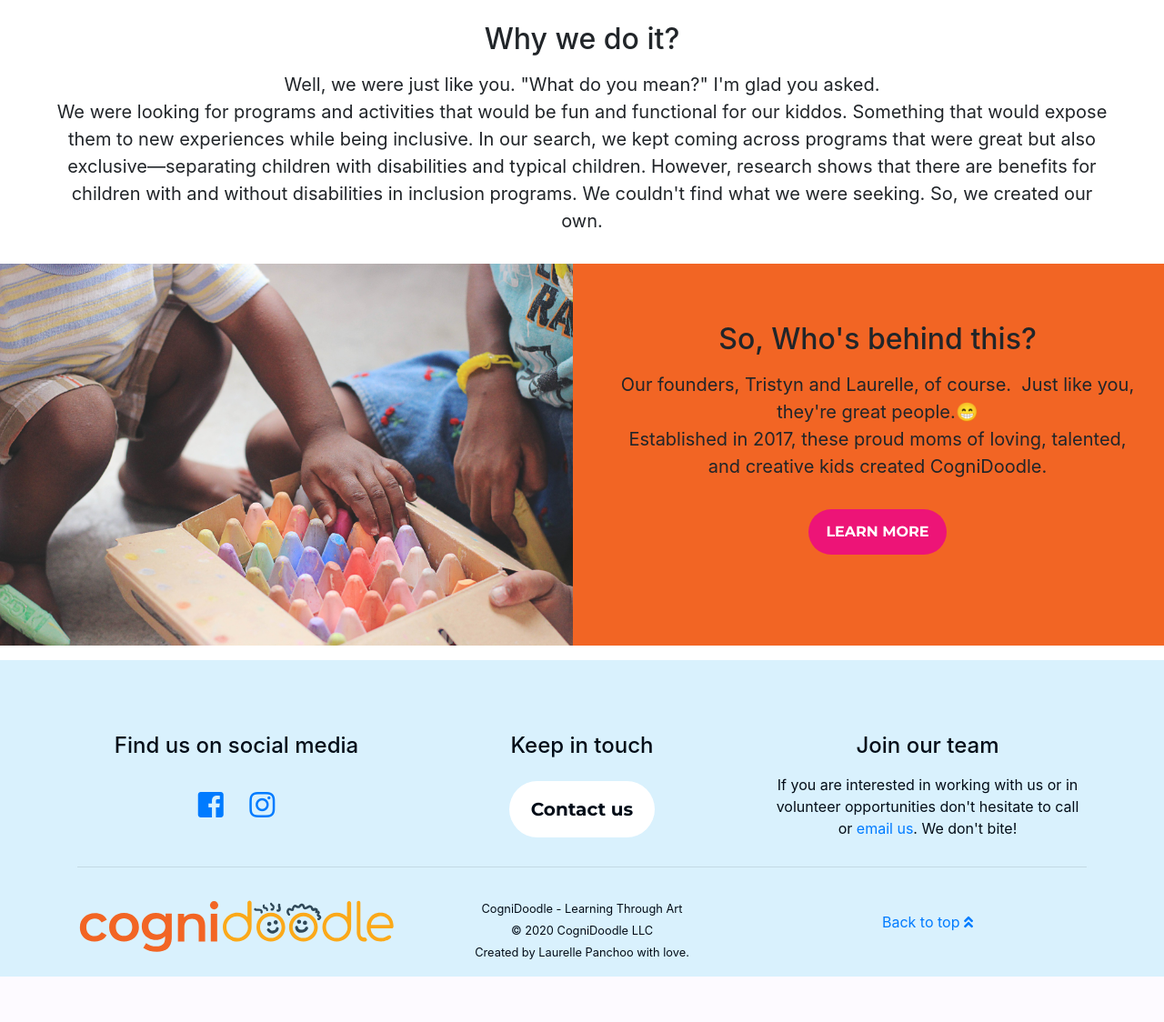
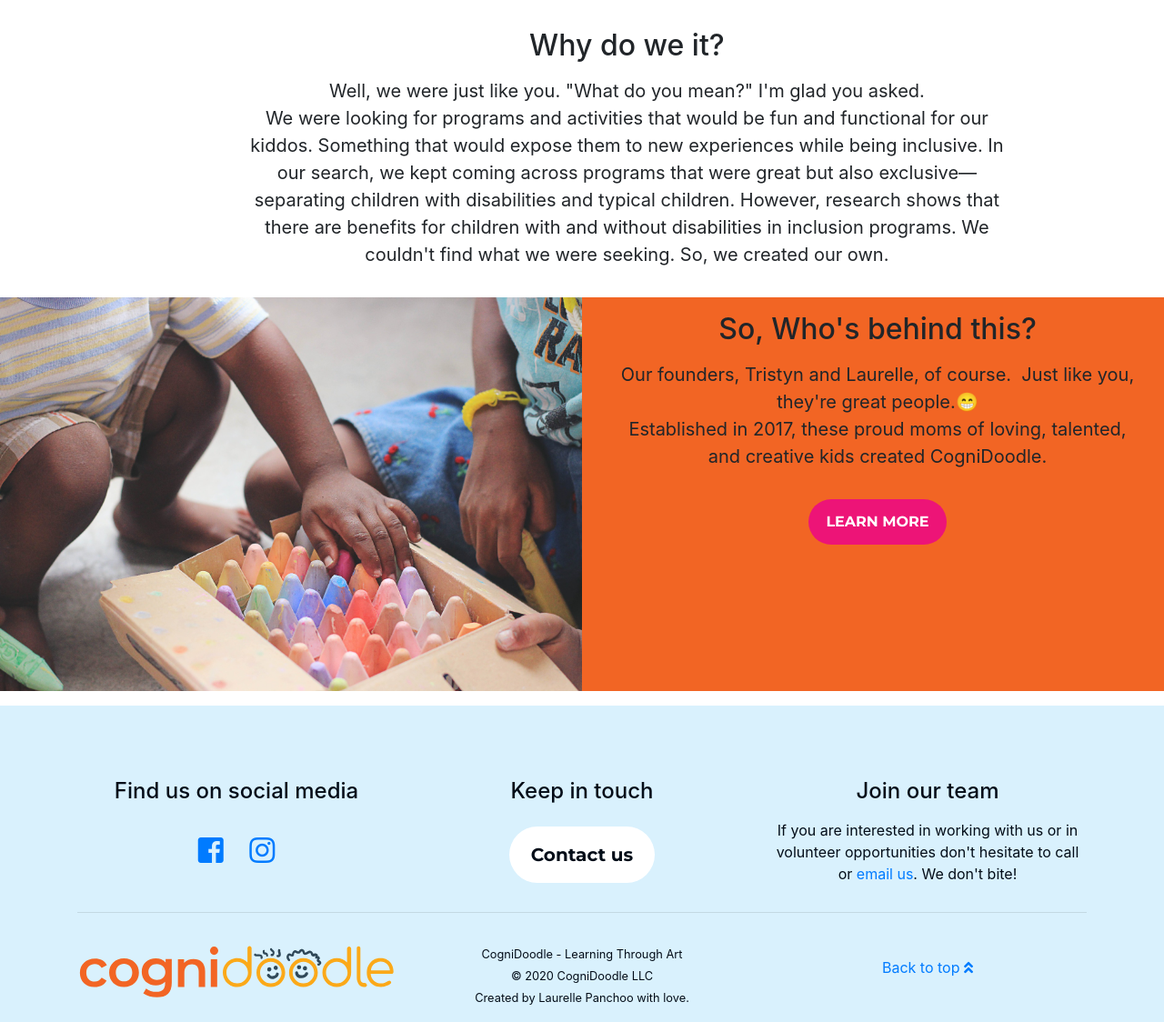
Before and after one commit to CogniDoodle/CogniDoodle.github.io, a PHP site: page /about.html in a window 1280 px wide. Shown: the part 2016-3140 px from the top of the page at 91% size. Before the commit the page ends 3090 px from the top, so only its background shows below. Run offline with PHP 8.4, Linux system fonts and the light colour scheme; some libraries are stand-ins or nearby versions.

Commit message:
spaces removed

```diff
--- a/about.html
+++ b/about.html
@@ -90,8 +90,8 @@
 </section>
 <section id="why-we-do-it">
   <div class="container-fluid text-center">
-    <div class="col-12">
-      <h2>Why we do it?</h2>
+    <div class="col-12 col-xl-9 offset-xl-2">
+      <h2>Why do we it?</h2>
       <p>Well, we were just like you. "What do you mean?" I'm glad you asked.<br>
         We were looking for programs and activities that would be fun and functional for our kiddos. Something that would expose them to new experiences while being inclusive. In our search, we kept coming across programs that were great but also exclusive—separating children with disabilities and typical children. However, research shows that there are benefits for children with and without disabilities in inclusion programs.  We couldn't find what we were seeking. So, we created our own.</p>
     </div>
--- a/css/static.css
+++ b/css/static.css
@@ -36,8 +36,7 @@ h1, h2, h3, h4 , h5{
 
 
 .row.row-no-gutter .inner {
-    padding-left: 10px;
-    padding-right: 10px;
+
 }
 .nopadding {
     padding-top: 0px !important;
@@ -88,13 +87,11 @@ img.kids {
 	background-color: #FBA919;
 }
 .category3 {
-	background-color: #F26524;
+    background-color: #F26524;
 }
 
 #what-is {
     background-color: #8EDF43;
-    padding-top: 1rem;
-    padding-bottom: 1rem;
     padding-left: 0px;
     padding-right: 0px;
 }
@@ -244,7 +241,7 @@ p {
 
 }
 .what-is-col-text {
-    margin-top: 3em;
+
 }
 
 #why-we-do-it {
--- a/css/style.css
+++ b/css/style.css
@@ -589,8 +589,7 @@ Secondary Fixed Navigation
 
 @media only screen and (min-width:992px){
 #what-is .row {
-    padding-left: 2rem;
-    padding-right: 2rem;
+
 }
 .what-is-image {
     height: 400px;
--- a/index.html
+++ b/index.html
@@ -80,7 +80,7 @@
     <div class="row row-no-gutter">
       <div class="col-sm-12 col-md-4 col-lg-4 text-center inner">
         <div class="category1 category"><img src="img/peer-connect.svg" class="img-fluid" alt="Placeholder image">
-          <p class="cat">Does your child want to make new friends and try something fun and new?<br>
+          <p class="cat">Does your child want to make new friends and try something fun and new?
           </p>
           <p><a class="btn-categories" href="classes.html#peer-connect">Peer Connect »</a></p>
         </div>
```
